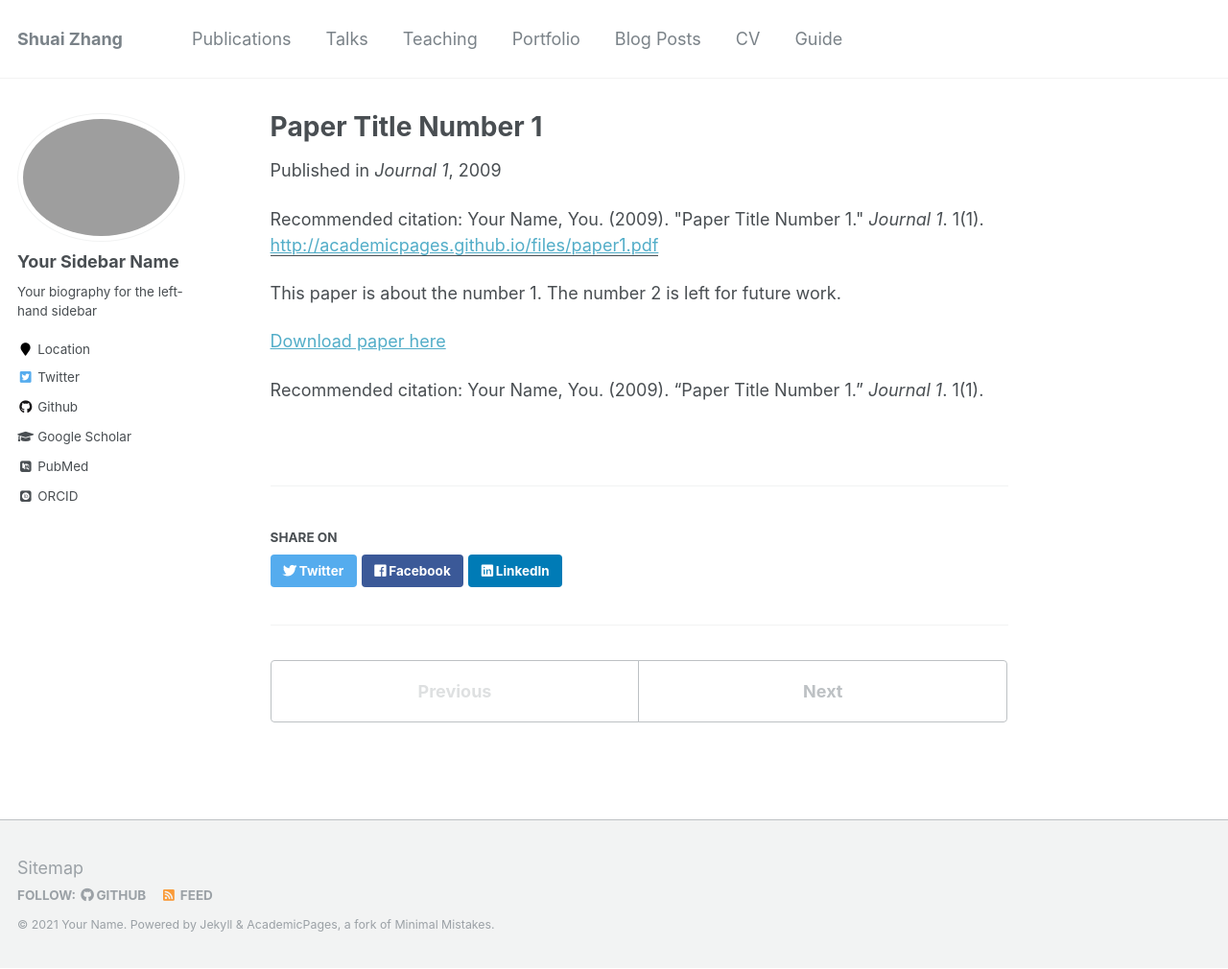
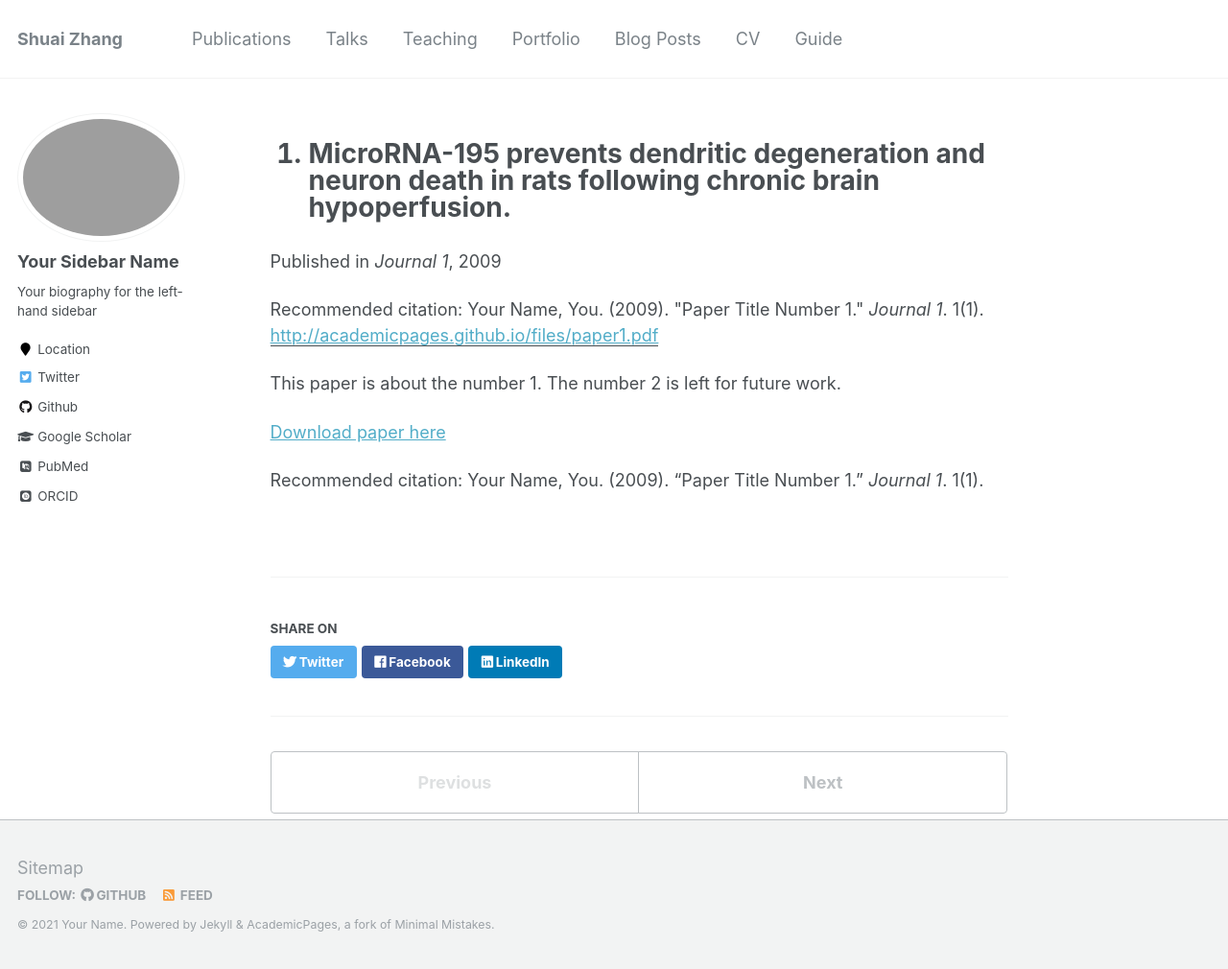
Before and after one commit to NeuroZhang-s/NeuroZhang-s.github.io, a Jekyll site: the page built from _publications/2009-10-01-paper-title-number-1.md, in a window 1280 px wide and 1010 px high. Shown: the whole window at 96% size. Built offline with Jekyll 4.4.1, drawn with Linux system fonts in a browser that asks for light colours; some web fonts are replaced.

Commit message:
Update 2009-10-01-paper-title-number-1.md

```diff
--- a/_publications/2009-10-01-paper-title-number-1.md
+++ b/_publications/2009-10-01-paper-title-number-1.md
@@ -1,5 +1,5 @@
 ---
-title: "Paper Title Number 1"
+title: "10.	MicroRNA-195 prevents dendritic degeneration and neuron death in rats following chronic brain hypoperfusion."
 collection: publications
 permalink: /publication/2009-10-01-paper-title-number-1
 excerpt: 'This paper is about the number 1. The number 2 is left for future work.'
```
